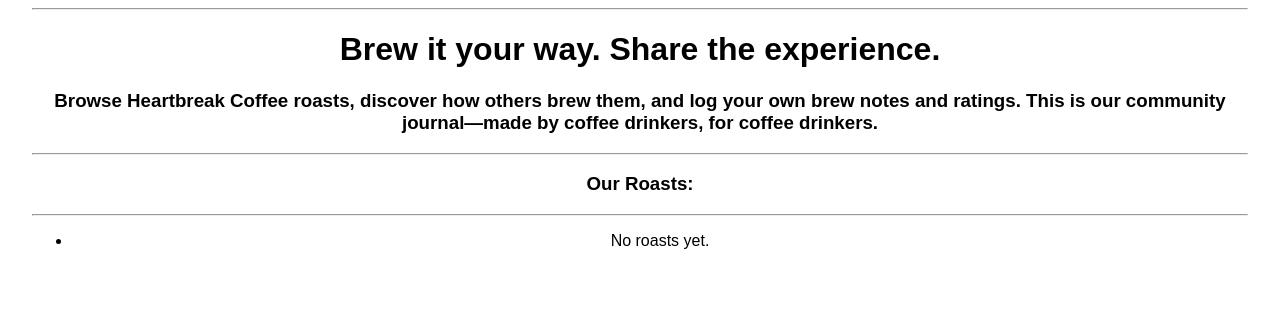
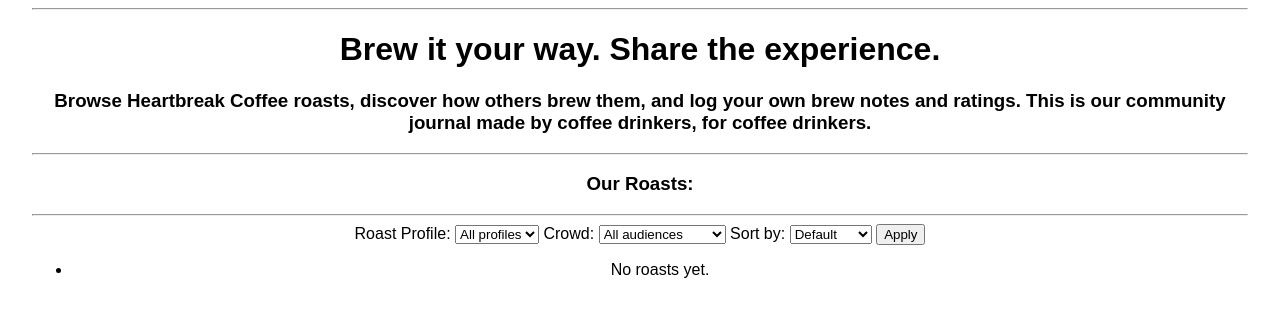
Before and after one commit to evalynope/Django-BCCA-Project, a Django app: page / in a window 1280 px wide. Shown: the part 50-367 px from the top of the page. Run offline with Django 5.2, Linux system fonts and the light colour scheme; data that the repository does not hold is empty.

Commit message:
added filters and 'entries on this roast' on roast detail page

```diff
--- a/coffee_app/models.py
+++ b/coffee_app/models.py
@@ -39,9 +39,10 @@ class Roast(models.Model):
     crowd = models.CharField(
         max_length=20,
         choices=CROWD,
-        default="Coffee Enthusiast")
+        default="coffee enthusiast")
     is_seasonal = models.BooleanField(default=False)
     is_available = models.BooleanField(default=True)
+    is_good_to_gift = models.BooleanField(default=False)
 
     def __str__(self):
         return self.name
--- a/coffee_app/templates/roasts/roast_list.html
+++ b/coffee_app/templates/roasts/roast_list.html
@@ -4,15 +4,46 @@
 <div style="text-align: center;">
     <h1>Brew it your way. Share the experience.</h1>
 
-    <h3>Browse Heartbreak Coffee roasts, discover how others brew them,
-    and log your own brew notes and ratings. This is our community journal—made
-    by coffee drinkers, for coffee drinkers.</h4>
+    <h3>
+        Browse Heartbreak Coffee roasts, discover how others brew them,
+        and log your own brew notes and ratings. This is our community journal made
+        by coffee drinkers, for coffee drinkers.
+    </h3>
 
     <hr>
 
     <h3>Our Roasts:</h3>
 
     <hr>
+
+    <form method="get">
+        <label for="profile">Roast Profile:</label>
+        <select id="profile" name="profile">
+            <option value="">All profiles</option>
+            <option value="light" {% if profile == "light" %}selected{% endif %}>Light</option>
+            <option value="medium" {% if profile == "medium" %}selected{% endif %}>Medium</option>
+            <option value="dark" {% if profile == "dark" %}selected{% endif %}>Dark</option>
+        </select>
+
+        </label>
+
+        <label for="crowd">Crowd:</label>
+            <select id="crowd" name="crowd">
+                <option value="">All audiences</option>
+                <option value="crowd-pleaser" {% if crowd == "crowd-pleaser" %}selected{% endif %}>Crowd-pleaser</option>
+                <option value="coffee enthusiast" {% if crowd == "coffee enthusiast" %}selected{% endif %}>Coffee Enthusiast</option>
+            </select>
+        </label>
+
+        <label for="sort">Sort by:</label>
+            <select id="sort" name="sort">
+                <option value="">Default</option>
+                <option value="popular">Popularity</option>
+            </select>
+        </label>
+
+        <button type="submit">Apply</button>
+    </form>
 
     <ul>
         {% for roast in roasts %}
@@ -28,4 +59,9 @@
         {% endfor %}
     </ul>
 </div>
+
+
+{% comment %} <p>Debug: profile={{ profile }}, crowd={{ crowd }}, sort={{ sort }}</p> {% endcomment %}
+
+
 {% endblock %}
--- a/coffee_app/urls.py
+++ b/coffee_app/urls.py
@@ -16,4 +16,5 @@ urlpatterns = [
     path("brews/<int:pk>/edit/", views.brewentry_update, name="brewentry_update"),
     path("brews/<int:pk>/delete/", views.brewentry_delete, name="brewentry_delete"),
     path("brews/community/", views.community, name ="community"),
+
 ]
--- a/coffee_app/views.py
+++ b/coffee_app/views.py
@@ -8,21 +8,51 @@ from .models import Roast, BrewEntry
 from django.contrib.auth.decorators import login_required
 from .forms import BrewEntryForm
 from django.core.paginator import Paginator
+from django.db.models import Count
 
-#render list of roasts for user.
+#render list of roasts for user, including filter options
 
 def roast_list(request):
     roasts = Roast.objects.select_related("coffee_shop").all()
-    return render(request, "roasts/roast_list.html", {"roasts": roasts})
+
+    profile = request.GET.get("profile",'')
+    crowd = request.GET.get("crowd", '')
+    sort = request.GET.get("sort", '')
+
+    if profile:
+        roasts = roasts.filter(profile=profile)
+
+    if crowd:
+        roasts = roasts.filter(crowd=crowd)
+
+    if sort == "popular":
+        roasts = roasts.annotate(
+            brew_count=Count("brew_entries")
+        ).order_by("-brew_count")
+
+    return render(
+        request,
+        "roasts/roast_list.html",
+        {"roasts": roasts,
+          "profile": profile,
+          "crowd": crowd,
+          "sort": sort,})
+
+
+
+
+
+
 
 #should a user click on one roast, render its details
 
 def roast_details(request, pk):
     roast = get_object_or_404(Roast, pk=pk) #primary key. get_object handles the 'doesn't exist' error gracefully.
+    entries = roast.brew_entries.all().order_by("-date_created")
     return render(
         request,
         "roasts/roast_details.html",
-        {"roast": roast, "most_common_brew_method": roast.most_common_brew_method(),})
+        {"roast": roast, "most_common_brew_method": roast.most_common_brew_method(), "entries": entries})
 
 ######## BREW ENTRY CRUD BELOW #######
 
@@ -94,7 +124,7 @@ def brewentry_delete(request, pk):
     )
 
 
-######## BREW ENTRY CRUD ABOVE ######
+######## BREW ENTRY CRUD ABOVE ###### COMMUNITY FEED BELOW
 
 
 def community(request): # should return all community journal entries
@@ -105,4 +135,8 @@ def community(request): # should return all community journal entries
     page_object = paginator.get_page(page_number)
 
 
-    return render(request, "coffee_app/community.html", {"page_object": page_object, "show_empty_message": False, })
+    return render(
+        request,
+        "coffee_app/community.html",
+        {"page_object": page_object,
+         "show_empty_message": False, })
```
Also changed, not shown: coffee_app/templates/roasts/roast_details.html (+30 -3 lines), coffee_app/migrations/0008_alter_roast_crowd.py (added), coffee_app/migrations/0009_roast_is_good_to_gift.py (added).
